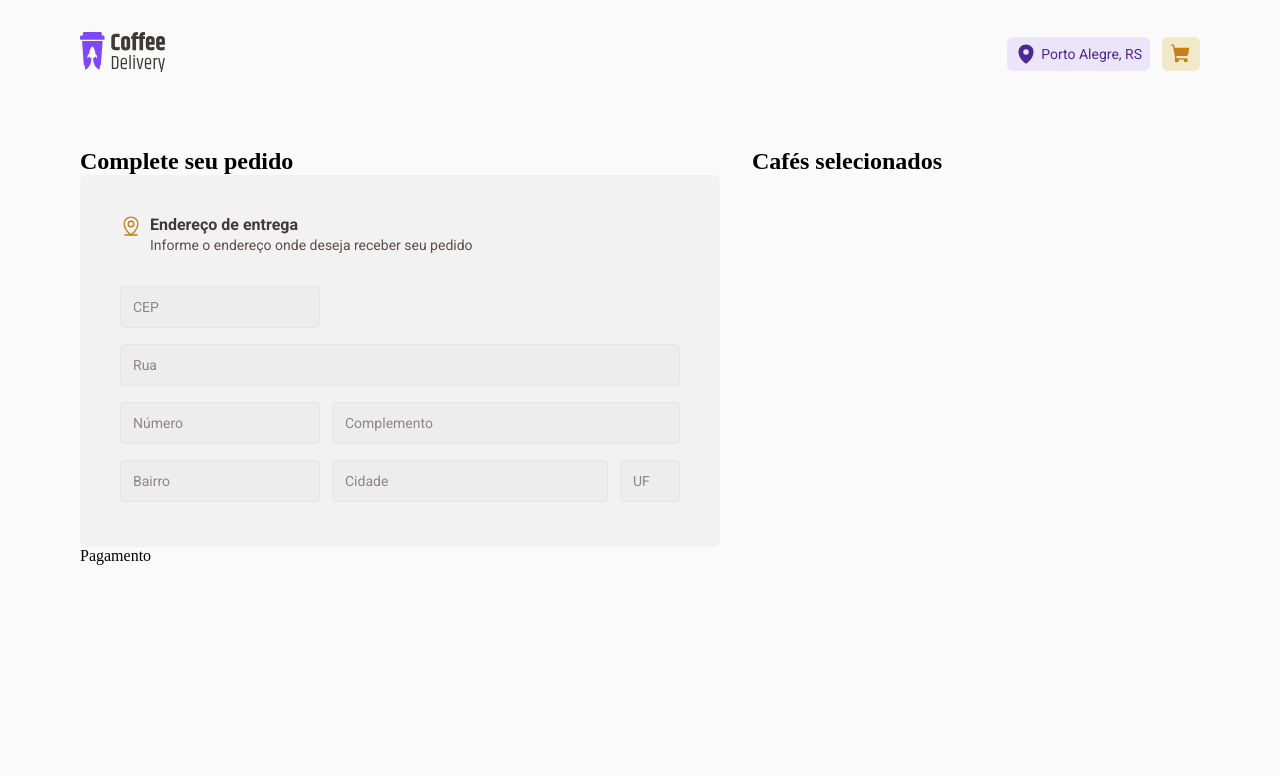
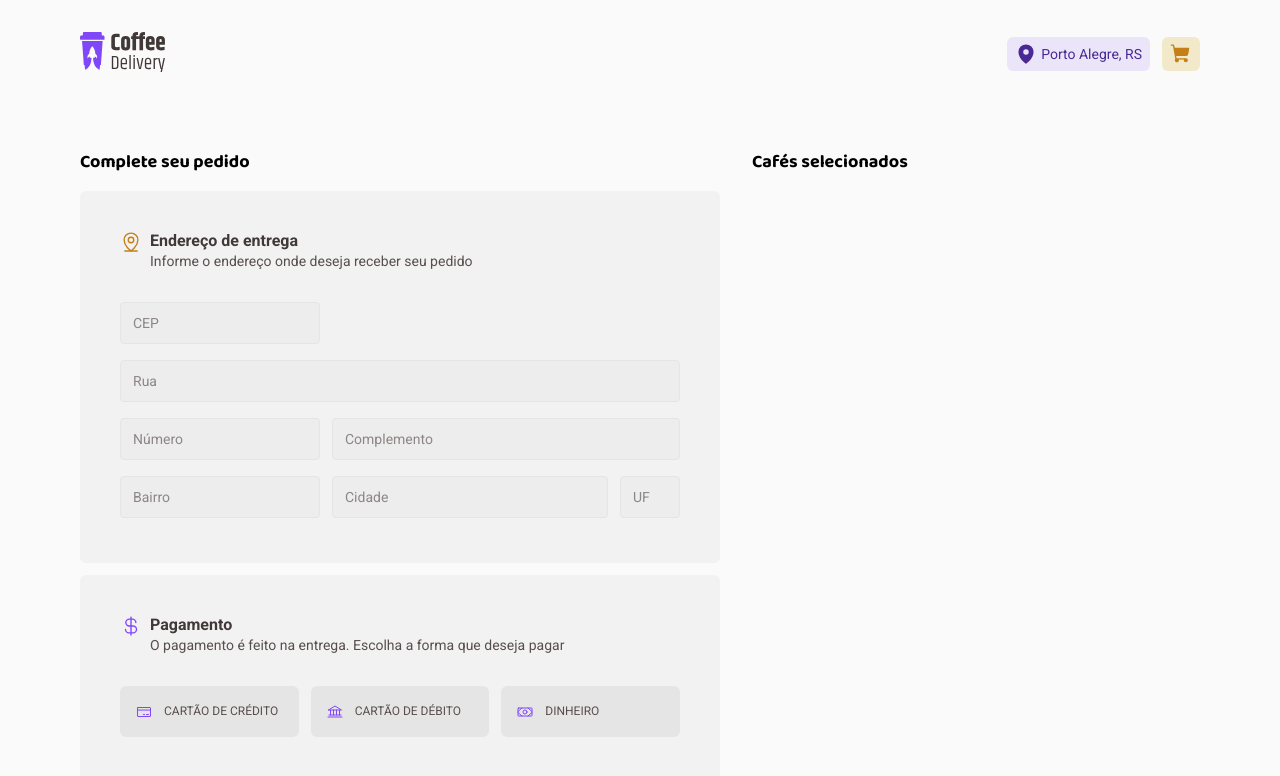
Before and after one commit to ViniciusOshima/Coffee-Delivery, a React (Vite) app: page /Checkout in a window 1280 px wide. Shown: the top 776 px of the page. Built offline with nearby package versions, Linux system fonts and the light colour scheme.

Commit message:
FEAT continuação da estilização da page Checkout com finalização da PaymentSection

```diff
--- a/src/pages/Checkout/index.tsx
+++ b/src/pages/Checkout/index.tsx
@@ -1,7 +1,15 @@
-import { MapPinLine } from 'phosphor-react'
+import {
+  Bank,
+  CreditCard,
+  CurrencyDollar,
+  MapPinLine,
+  Money
+} from 'phosphor-react'
 
 import {
   BairroInputContainer,
+  ButtonPaymentContainer,
+  ButtonSectionContainer,
   CEPInputContainer,
   CheckoutContainer,
   CidadeInputContainer,
@@ -13,7 +21,10 @@ import {
   FormSection,
   MoreThanOneInputContainer,
   NumeroInputContainer,
+  PaymentDescriptionContainer,
+  PaymentSectionContainer,
   RuaInputInputContainer,
+  TitlesCheckoutContainer,
   UFInputContainer
 } from './styles'
 
@@ -21,7 +32,7 @@ export function Checkout() {
   return (
     <CheckoutContainer>
       <CompleteYourRequest>
-        <h2>Complete seu pedido</h2>
+        <TitlesCheckoutContainer>Complete seu pedido</TitlesCheckoutContainer>
 
         <div>
           <FormSection>
@@ -60,12 +71,38 @@ export function Checkout() {
             </FormContainer>
           </FormSection>
 
-          <div>Pagamento</div>
+          <PaymentSectionContainer>
+            <PaymentDescriptionContainer>
+              <CurrencyDollar size={22} />
+              <div>
+                <h3>Pagamento</h3>
+                <p>
+                  O pagamento é feito na entrega. Escolha a forma que deseja
+                  pagar
+                </p>
+              </div>
+            </PaymentDescriptionContainer>
+
+            <ButtonSectionContainer>
+              <ButtonPaymentContainer>
+                <CreditCard size={16} />
+                <p>CARTÃO DE CRÉDITO</p>
+              </ButtonPaymentContainer>
+              <ButtonPaymentContainer>
+                <Bank size={16} />
+                <p>CARTÃO DE DÉBITO</p>
+              </ButtonPaymentContainer>
+              <ButtonPaymentContainer>
+                <Money size={16} />
+                <p>DINHEIRO</p>
+              </ButtonPaymentContainer>
+            </ButtonSectionContainer>
+          </PaymentSectionContainer>
         </div>
       </CompleteYourRequest>
 
       <CoffeesSelected>
-        <h2>Cafés selecionados</h2>
+        <TitlesCheckoutContainer>Cafés selecionados</TitlesCheckoutContainer>
       </CoffeesSelected>
     </CheckoutContainer>
   )
--- a/src/pages/Checkout/styles.ts
+++ b/src/pages/Checkout/styles.ts
@@ -8,6 +8,14 @@ export const CheckoutContainer = styled.div`
   display: flex;
   gap: 32px;
   justify-content: center;
+`
+
+export const TitlesCheckoutContainer = styled.h2`
+  font-family: 'Baloo 2', cursive;
+  font-size: 1.125rem;
+  font-weight: 700;
+
+  padding-bottom: 0.9375rem;
 `
 
 export const CompleteYourRequest = styled.div`
@@ -115,3 +123,74 @@ export const MoreThanOneInputContainer = styled.div`
   display: flex;
   gap: 12px;
 `
+
+export const PaymentSectionContainer = styled.div`
+  height: 12.9375rem;
+
+  border-radius: 6px;
+  padding: 2.5rem;
+  margin-top: 0.75rem;
+
+  background-color: ${(props) => props.theme['base-card']};
+
+  display: flex;
+  flex-direction: column;
+  gap: 2rem;
+`
+
+export const PaymentDescriptionContainer = styled.div`
+  display: flex;
+  gap: 8px;
+
+  color: ${(props) => props.theme.purple};
+
+  h3 {
+    font-family: 'Roboto', sans-serif;
+    font-size: 1rem;
+    font-weight: 700;
+    color: ${(props) => props.theme['base-subtitle']};
+    line-height: 130%;
+  }
+
+  p {
+    font-family: 'Roboto', sans-serif;
+    font-size: 0.875rem;
+    color: ${(props) => props.theme['base-text']};
+    line-height: 130%;
+    font-weight: 400;
+  }
+`
+
+export const ButtonSectionContainer = styled.div`
+  display: flex;
+  justify-content: center;
+
+  gap: 12px;
+`
+
+export const ButtonPaymentContainer = styled.button`
+  border: none;
+  border-radius: 6px;
+  padding: 1.09375rem 1rem;
+
+  background-color: ${(props) => props.theme['base-button']};
+
+  width: 11.166875rem;
+  height: 3.1875rem;
+
+  color: ${(props) => props.theme.purple};
+
+  display: flex;
+  justify-content: flex-start;
+  align-items: center;
+  gap: 12px;
+
+  cursor: pointer;
+
+  p {
+    font-family: 'Roboto', sans-serif;
+    font-size: 0.75rem;
+    line-height: 160%;
+    color: ${(props) => props.theme['base-text']};
+  }
+`
```
